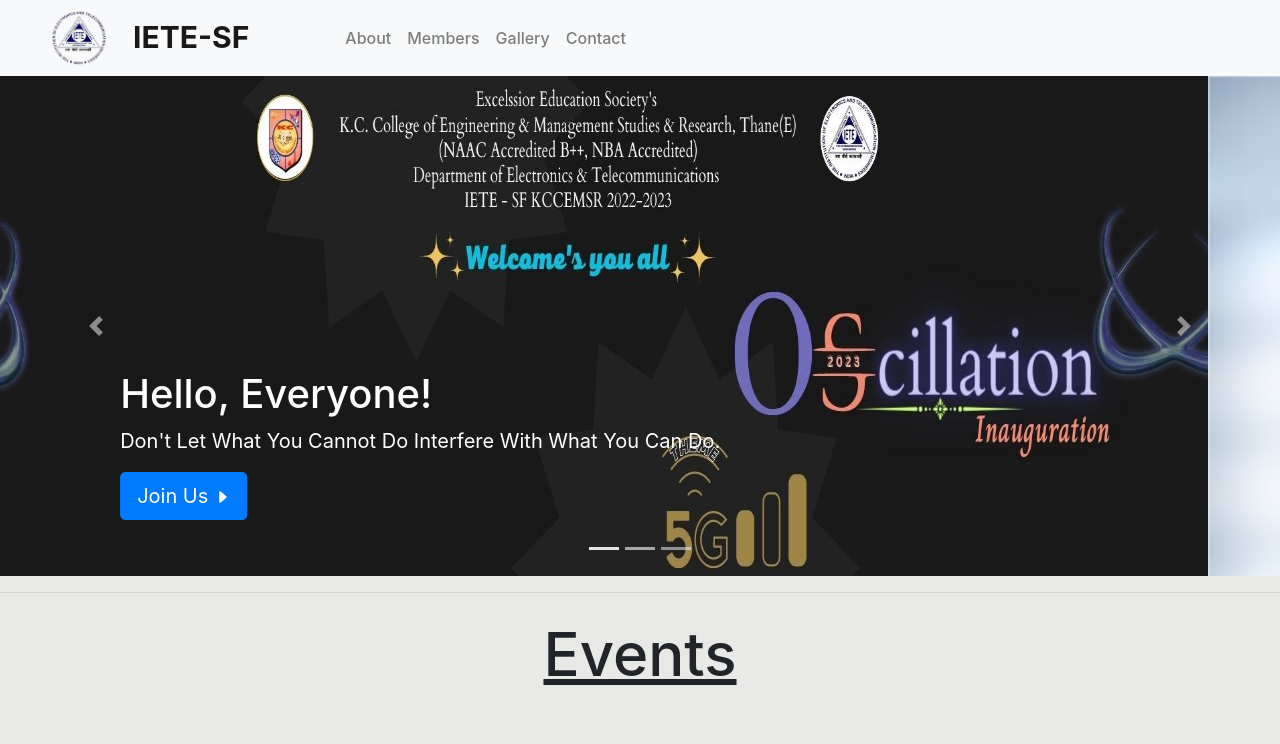
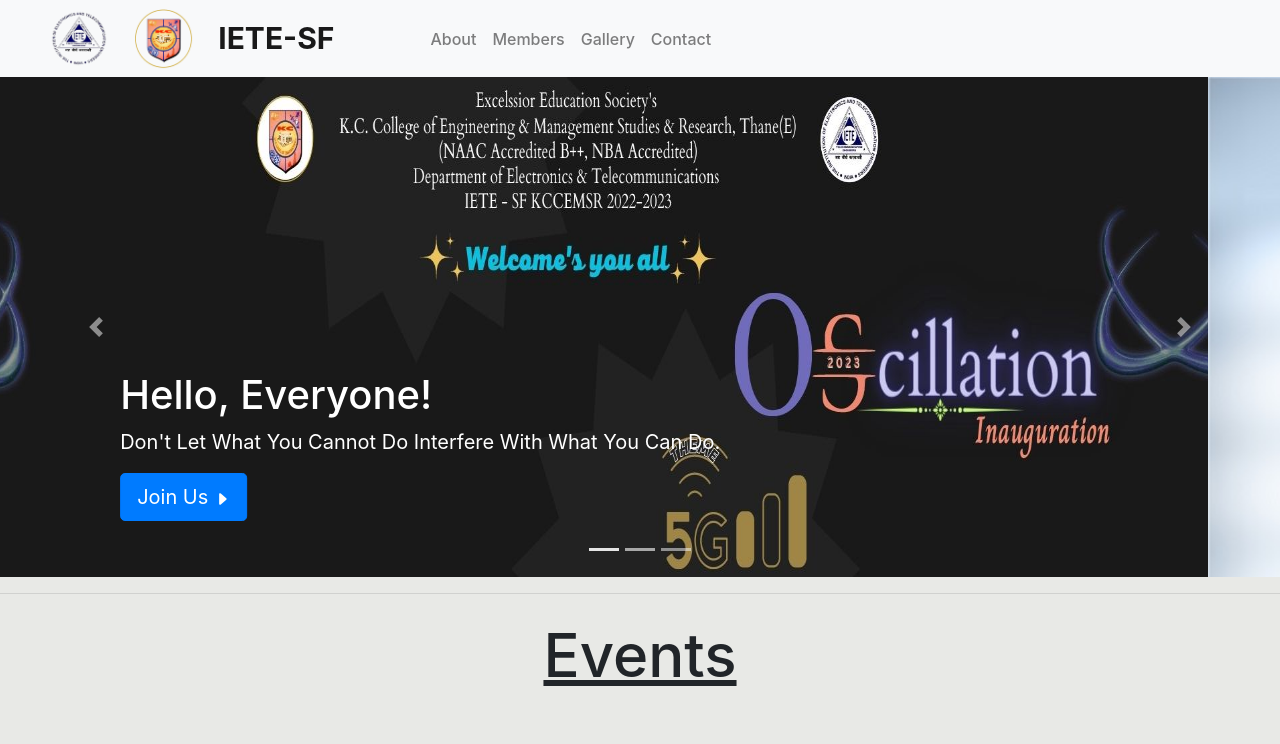
Before and after one commit to Kun0311al/IETE-ISF_KCCEMSR, a plain HTML site: page index.html in a window 1280 px wide. Shown: the top 744 px of the page. Drawn offline with nearby package versions, Linux system fonts and the light colour scheme.

Commit message:
adding kc logo and making it responsive

```diff
--- a/index.html
+++ b/index.html
@@ -21,6 +21,7 @@
     <header>
         <nav class="navbar navbar-expand-md navbar-light bg-light pl-5">
           <img class="pr-4" src="asssets/iete_logo-removebg.png" alt="" width="7%" height="7%">
+          <img class="pr-4" src="asssets/kc.jpg" alt="" width="7%" height="7%">
             <a class="navbar-brand pr-4" href="index.html" style="font-weight: 500; font-size: 30px;"><b>IETE-SF</b></a>
             <button class="navbar-toggler" type="button" data-toggle="collapse" data-target="#navbarCollapse" aria-controls="navbarCollapse" aria-expanded="false" aria-label="Toggle navigation">
             <span class="navbar-toggler-icon"></span>
--- a/style.css
+++ b/style.css
@@ -58,7 +58,6 @@
       border-radius: 0;
 
   }
-
   .carousel .carousel-caption {
       font-size: smaller;
       text-align: center;
```
Also changed, not shown: asssets/kc logo.jpeg (deleted), asssets/kc.jpg (added).
